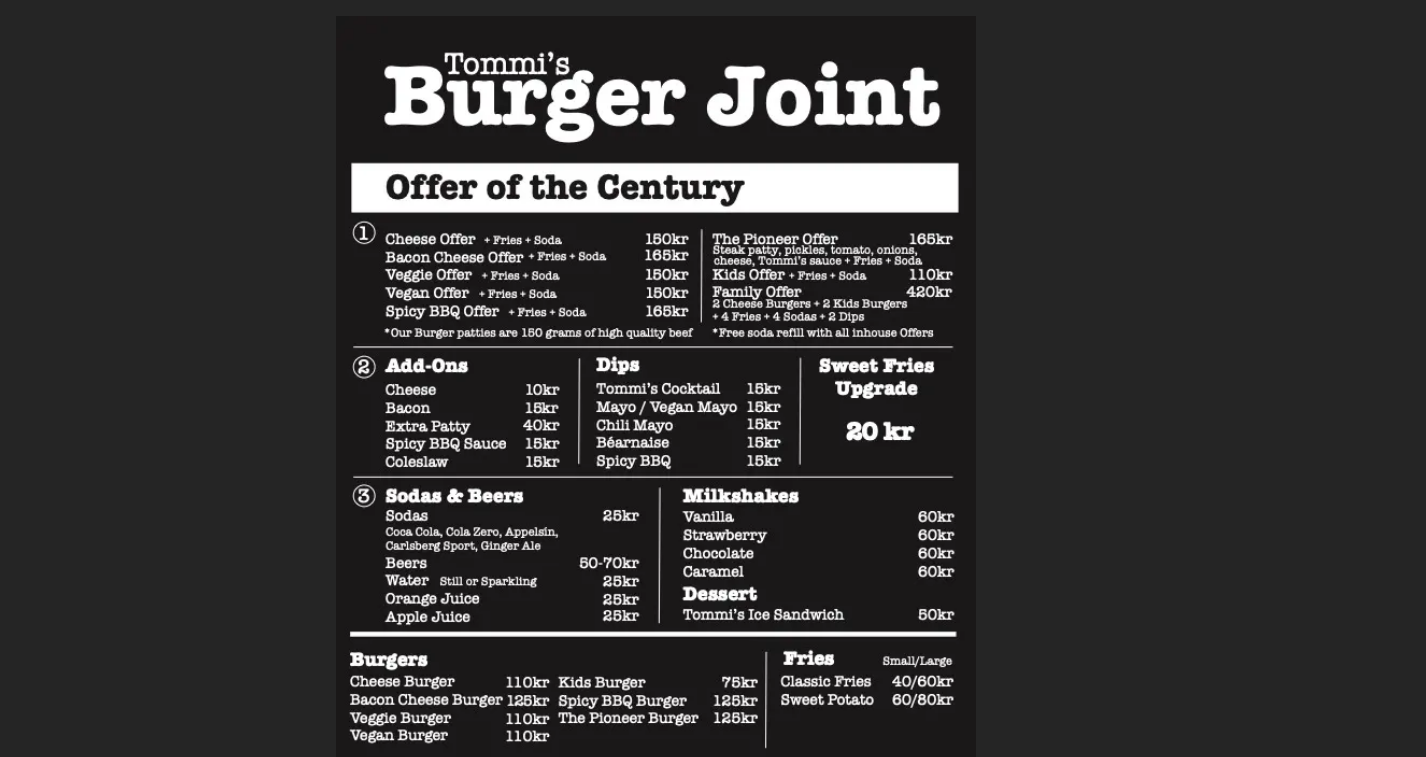
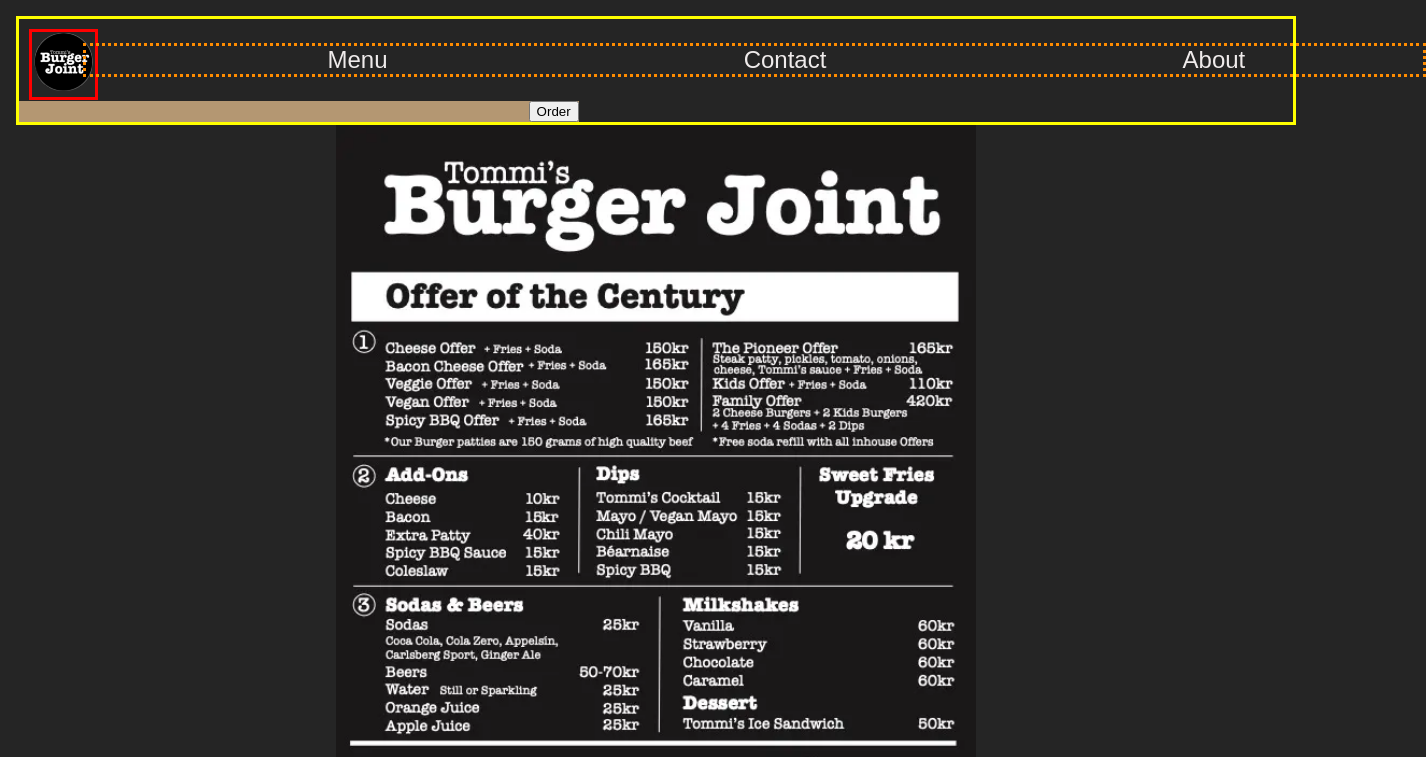
Before and after one commit to Eljeys/virksomhedssite, a plain HTML site: page menu.html in a window 1280 px wide. Shown: the top 757 px of the page, 1426 px wide, since content can reach past the window. Drawn offline with Linux system fonts and the light colour scheme.

Commit message:
header menu page

```diff
--- a/menu.html
+++ b/menu.html
@@ -13,6 +13,25 @@
     <link rel="manifest" href="favicon_io (1)/site.webmanifest" />
   </head>
   <body>
+    <header>
+      <div class="logo">
+        <a href="index.html">
+          <img src="img/Tonni's_BugerJoint_logo63x61.png" alt="Logo" />
+        </a>
+      </div>
+      <nav>
+        <ul class="nav_list">
+          <li><a href="menu.html">Menu</a></li>
+          <li><a href="contact.html">Contact</a></li>
+          <li><a href="about.html">About</a></li>
+        </ul>
+      </nav>
+      <div class="order_btn">
+        <a href="https://burgerjoint.mealo.dk/" target="_blank" class="navigation">
+          <button>Order</button>
+        </a>
+      </div>
+    </header>
     <main>
       <div class="menuen">
         <img src="img/menu.webp" class="menuphoto" alt="menu" />
```
